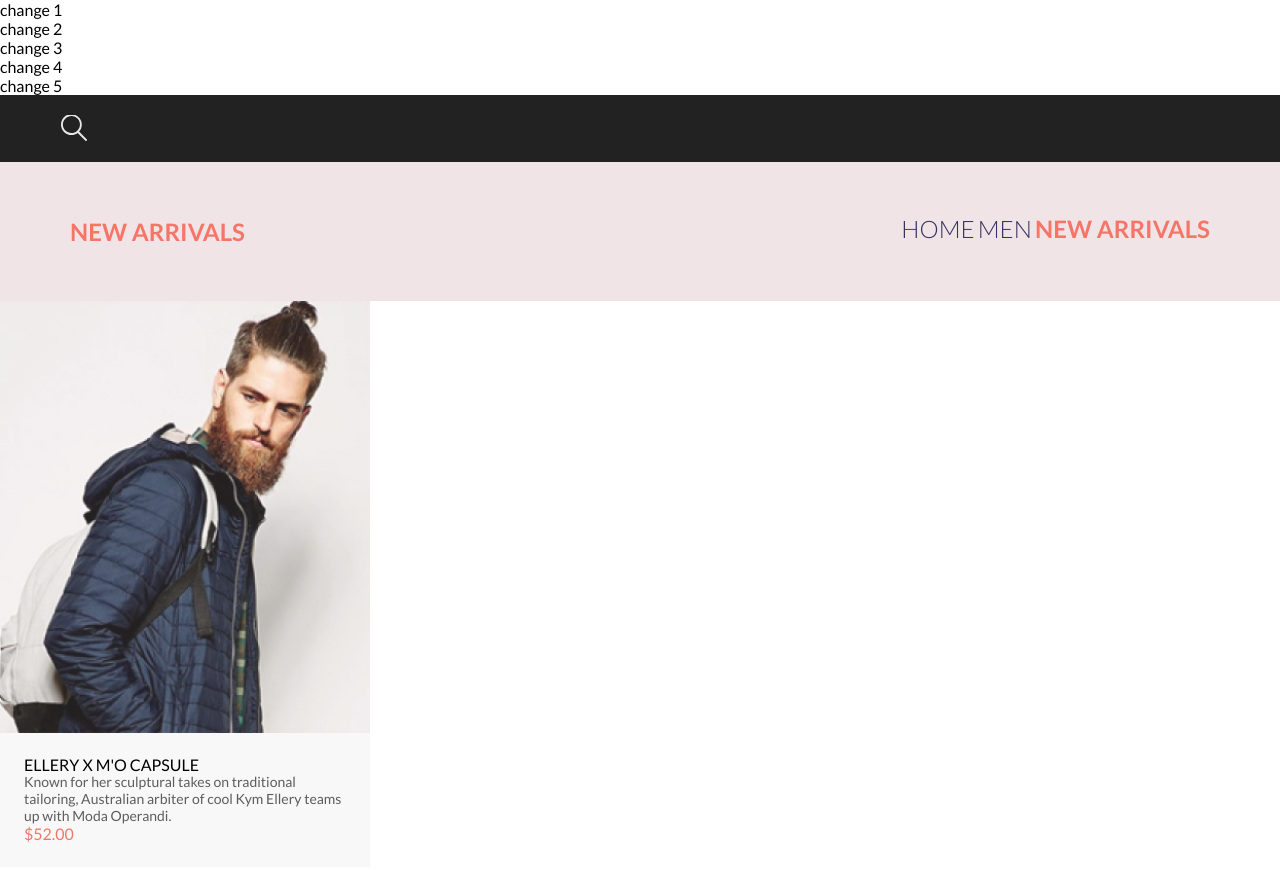
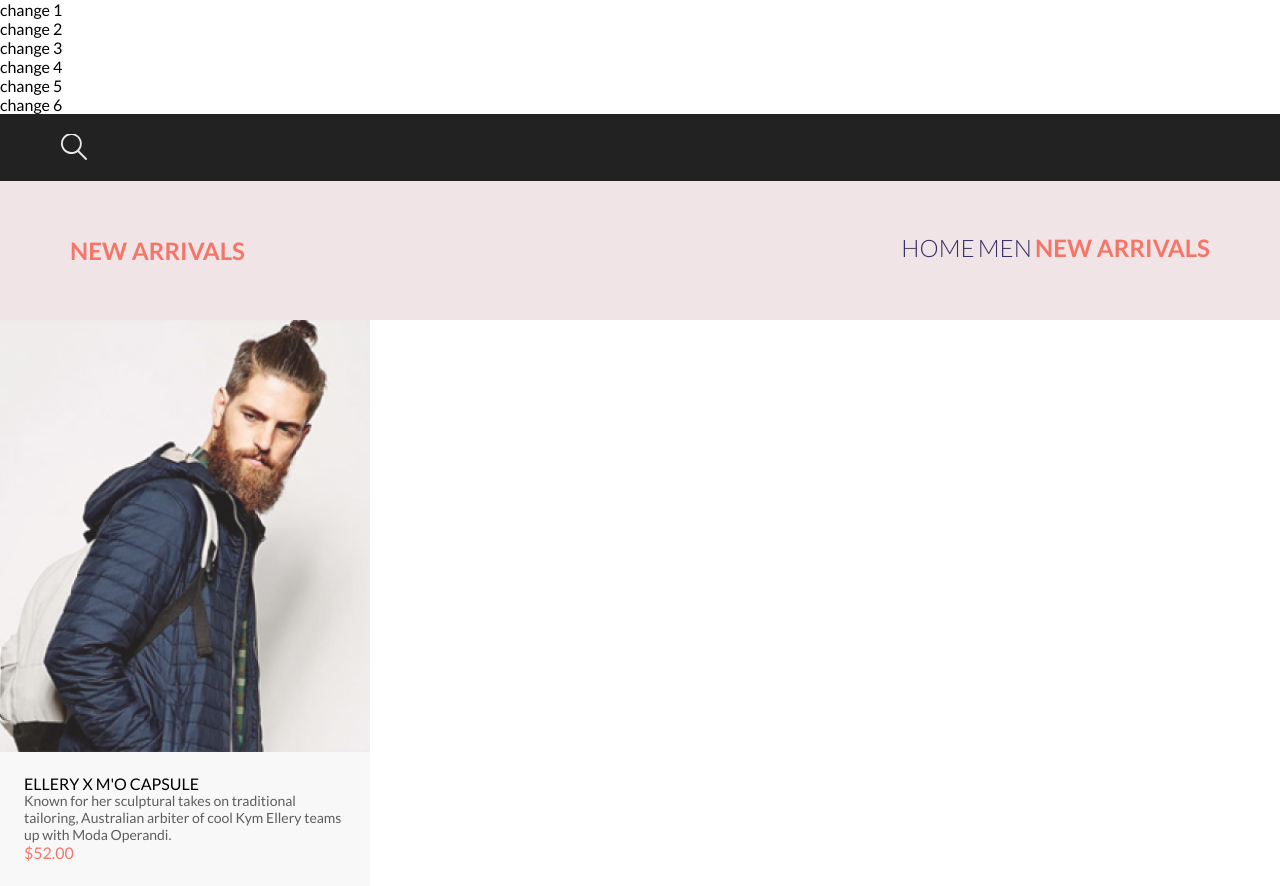
Before and after one commit to RomanDevDiv/3.1-Nesting-and-Indentation, a plain HTML site: page index.html in a window 1280 px wide. Drawn offline with Linux system fonts and the light colour scheme.

Commit message:
change 6

```diff
--- a/index.html
+++ b/index.html
@@ -18,6 +18,8 @@
     <p>change 3</p>
     <p>change 4</p>
     <p>change 5</p>
+    <p>change 6</p>
+
 
     <header class="header center">
         <div class="header__left">
```
